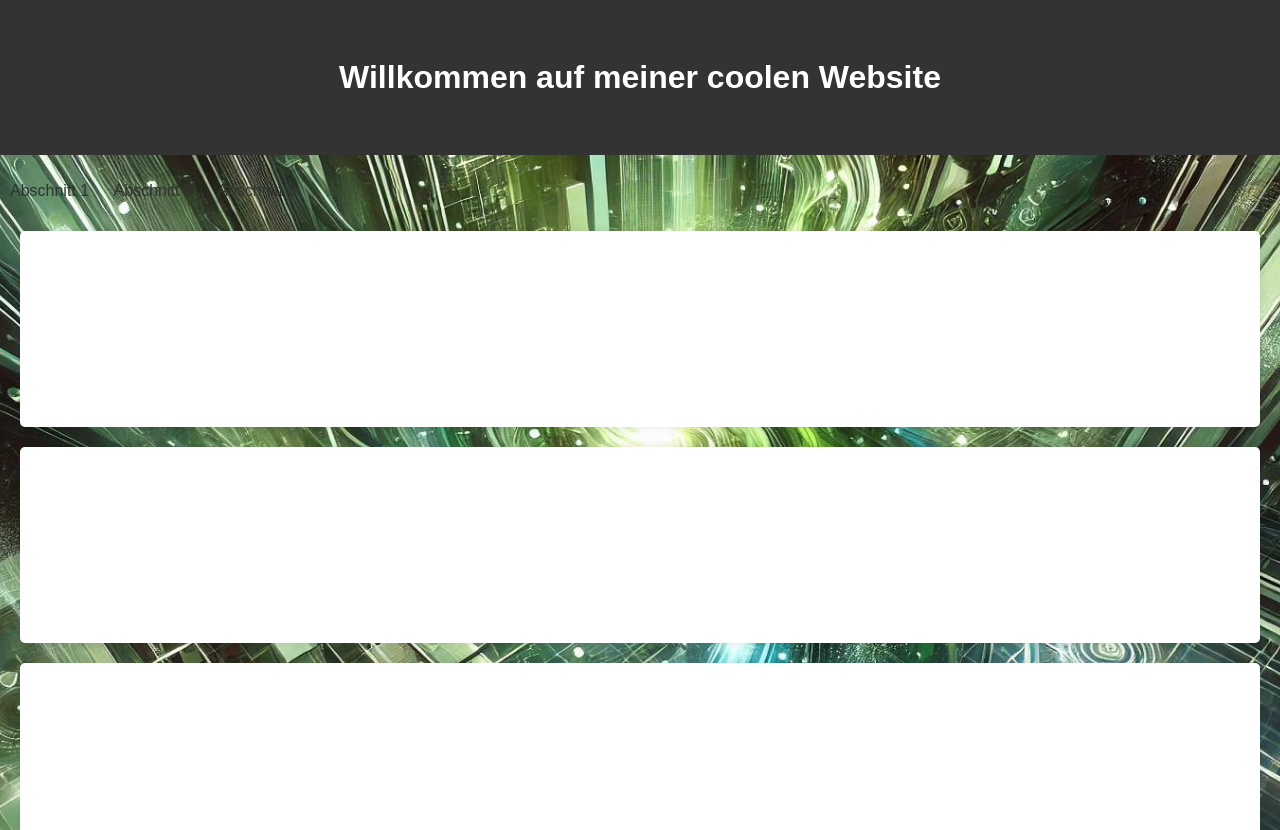
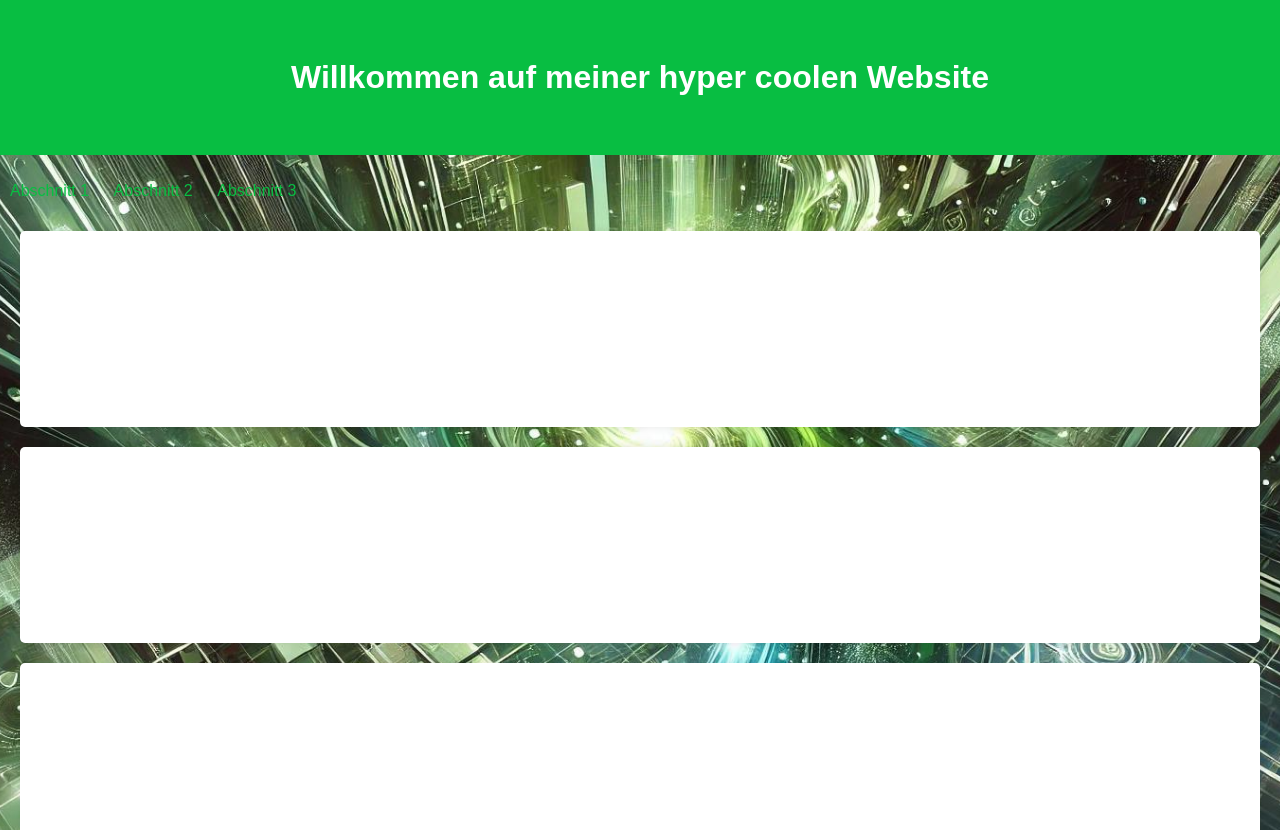
Before and after one commit to plankl/Test, a plain HTML site: page index.html in a window 1280 px wide. Shown: the top 830 px of the page. Drawn offline with Linux system fonts and the light colour scheme.

Commit message:
anpassung

```diff
--- a/index.html
+++ b/index.html
@@ -8,7 +8,7 @@
 </head>
 <body>
     <header>
-        <h1>Willkommen auf meiner coolen Website</h1>
+        <h1>Willkommen auf meiner hyper coolen Website</h1>
     </header>
     <nav>
         <ul>
--- a/style.css
+++ b/style.css
@@ -12,7 +12,7 @@ body {
 
 
 header {
-    background: #333;
+    background: #08be42;
     color: #fff;
     padding: 1rem 0;
     text-align: center;
@@ -29,7 +29,7 @@ nav ul li {
 }
 
 nav ul li a {
-    color: #333;
+    color: #08be42;
     text-decoration: none;
 }
 
```
